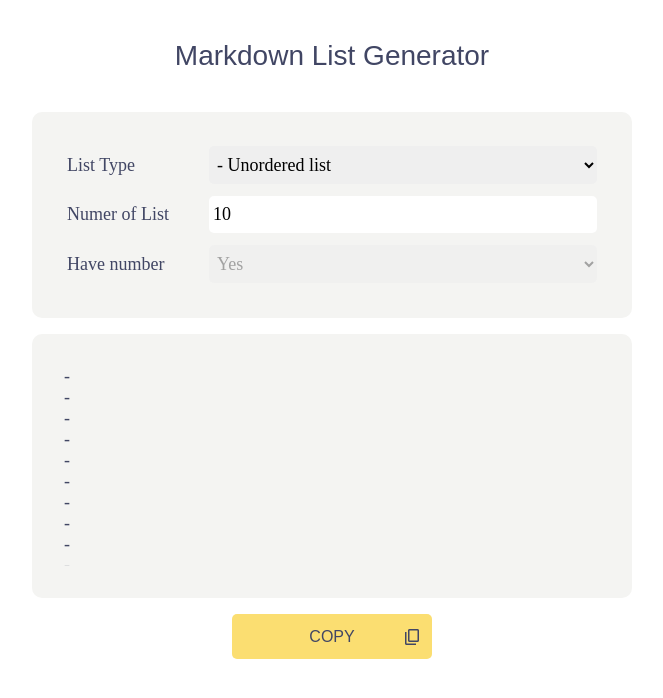
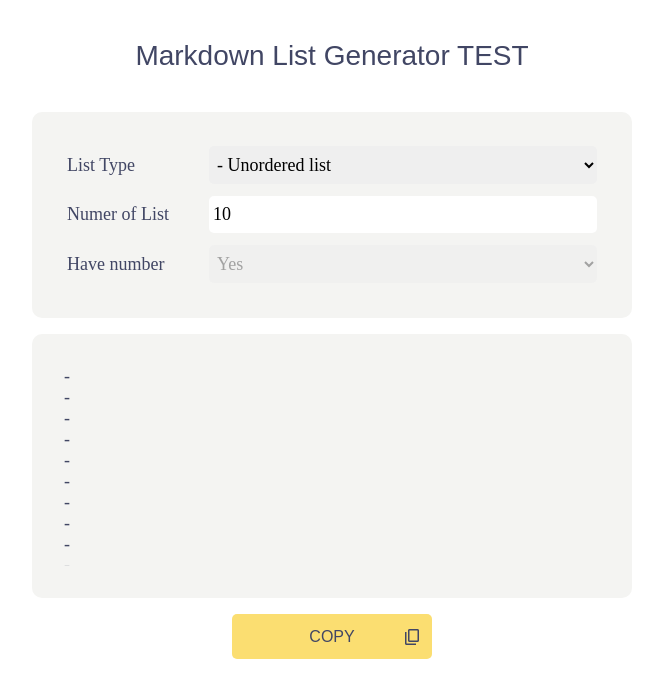
Before and after one commit to aita-13/markdown-list-generator, a plain HTML site: page index.html in a window 1280 px wide. Shown: the whole page, without its empty margins (308-971 px from the left). Drawn offline with nearby package versions, Linux system fonts and the light colour scheme; a web font is replaced by a local one.

Commit message:
index.html change change

```diff
--- a/index.html
+++ b/index.html
@@ -11,7 +11,7 @@
 <body>
   <div class="wrapper">
 
-    <h1>Markdown List Generator</h1>
+    <h1>Markdown List Generator TEST</h1>
 
     <div id="setting">
       <table>
```
